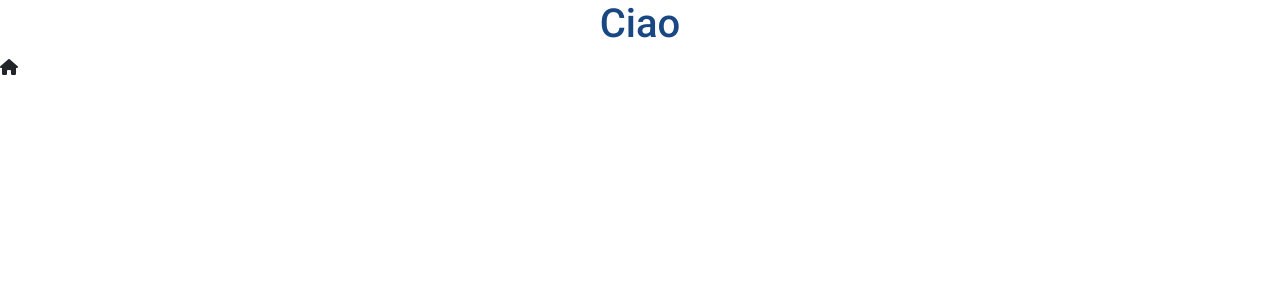
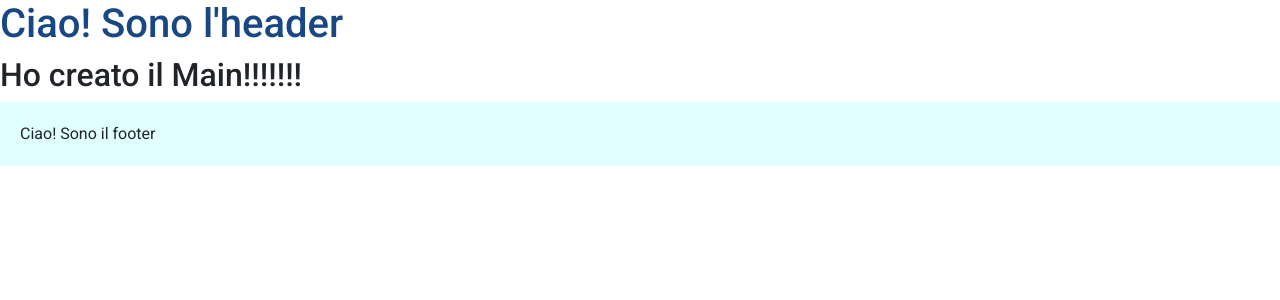
Before and after one commit to danielbosa/git-collab, a Vue app: page / in a window 1280 px wide. Shown: the top 300 px of the page. Built offline with nearby package versions, Linux system fonts and the light colour scheme.

Commit message:
First components added to App

```diff
--- a/src/App.vue
+++ b/src/App.vue
@@ -1,11 +1,20 @@
 <template>
-  <h1 class="text-center">Ciao</h1>
-  <i class="fa fa-solid fa-home"></i>
+  <HeaderComponent/>
+  <MainComponent/>
+  <FooterComponent/>
 </template>
 
 <script>
+import HeaderComponent from './components/HeaderComponent.vue';
+import FooterComponent from './components/FoooterComponent.vue';
+import MainComponent from './components/MainComponent.vue';
   export default {
     name: 'App',
+    components:{
+      HeaderComponent,
+      FooterComponent,
+      MainComponent
+    }
   }
 </script>
 
```
